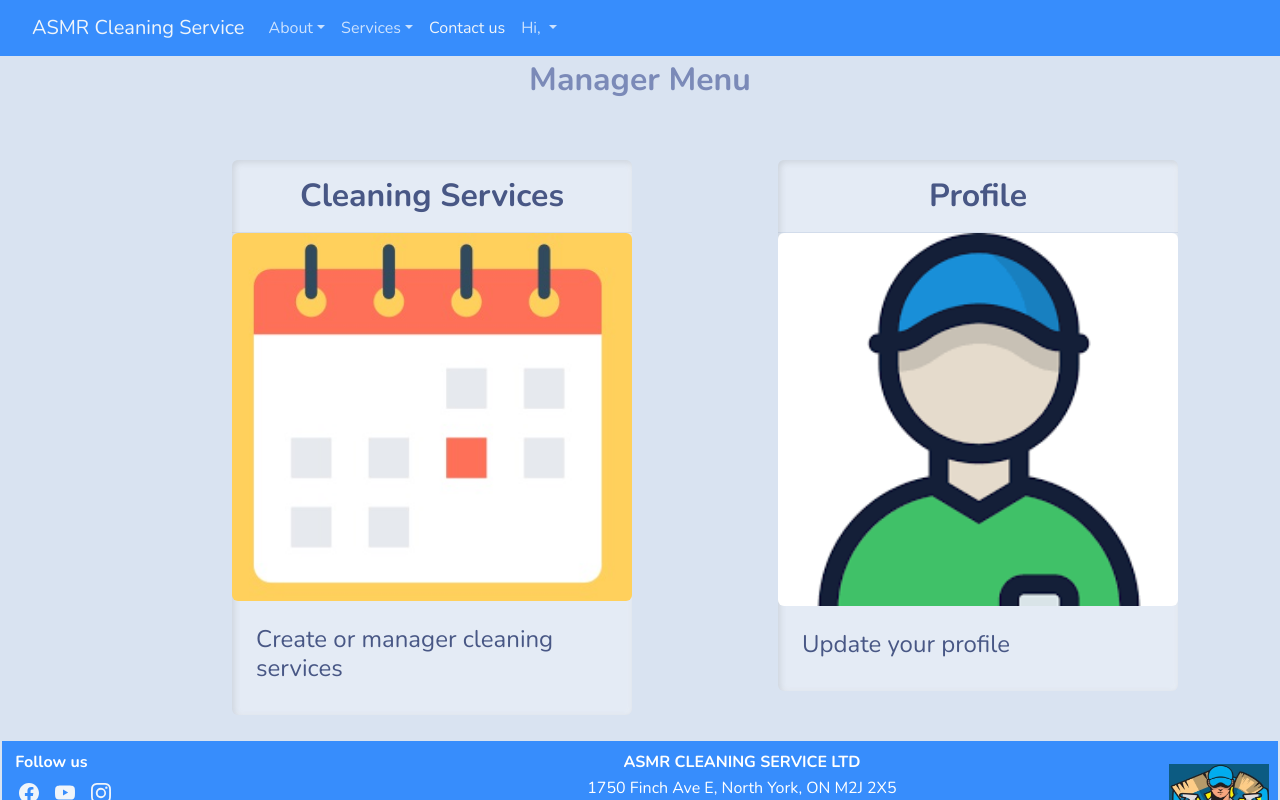
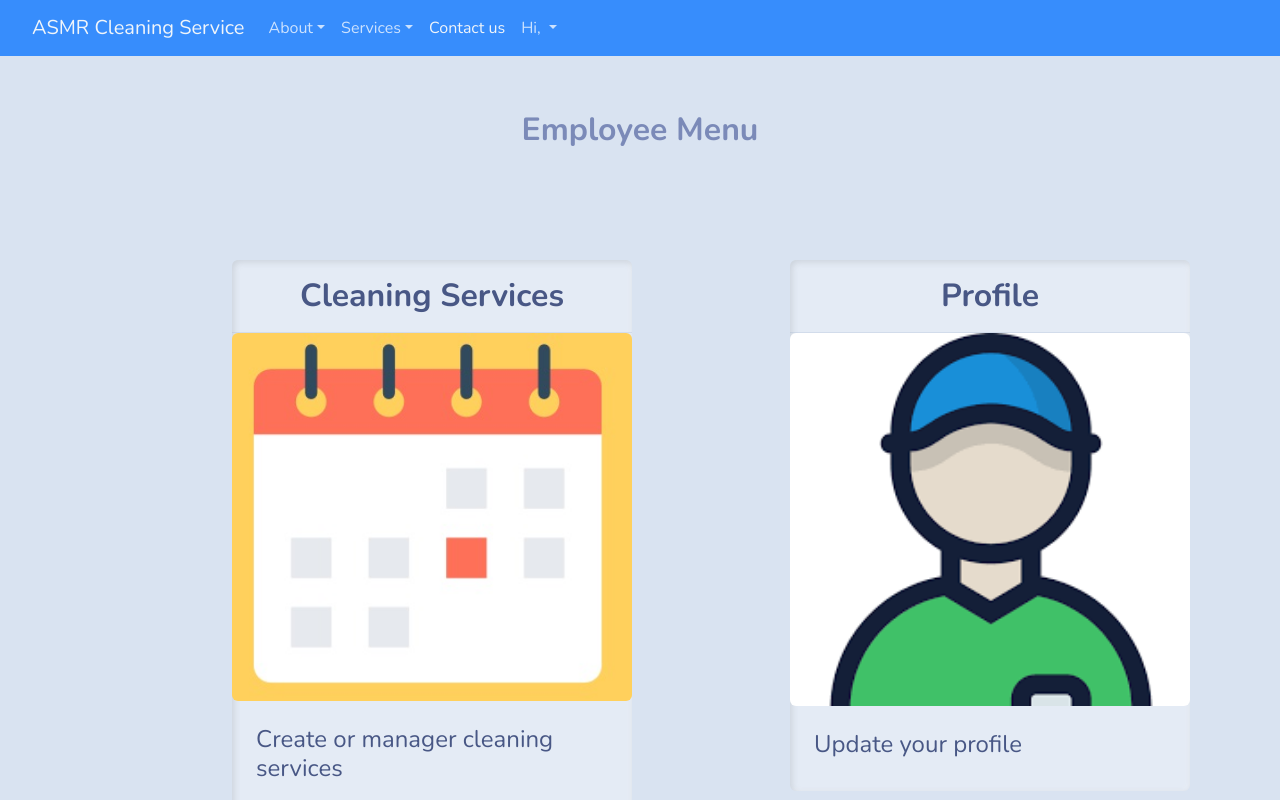
Before and after one commit to ASMRCleaning/ac-ui, a Next.js app: page /employee/userHome in a window 1280 px wide. Shown: the top 800 px of the page. Built offline with nearby package versions, Linux system fonts and the light colour scheme; no server answers; sample sign-in values are in the browser's storage.

Commit message:
adjust header

```diff
--- a/components/Header.js
+++ b/components/Header.js
@@ -86,13 +86,13 @@ const Header = () => {
                                                     <Link style={{ textDecoration: "none" }} href="/customer/booking"> Booking</Link>
                                                 </NavDropdown.Item>
                                                 <NavDropdown.Item>
-                                                    <Link style={{ textDecoration: "none" }} href="/profile"> Profile </Link></NavDropdown.Item>
-                                                <NavDropdown.Item>
                                                     <Link style={{ textDecoration: "none" }} href="/customer/residence">Residence</Link></NavDropdown.Item>
                                             </>)}
                                             {userInfo.role !== "customer" && (
                                                 <NavDropdown.Item>
                                                     <Link style={{ textDecoration: "none" }} href="/employee/userHome"> Home Page </Link></NavDropdown.Item>)}
+                                            <NavDropdown.Item>
+                                                <Link style={{ textDecoration: "none" }} href="/profile"> Profile </Link></NavDropdown.Item>
                                             <NavDropdown.Item>
                                                 <Link style={{ textDecoration: "none" }} href="/password"> Change Password </Link></NavDropdown.Item>
                                             <NavDropdown.Item onClick={logout}> Logout</NavDropdown.Item>
--- a/pages/employee/userHome.js
+++ b/pages/employee/userHome.js
@@ -28,13 +28,12 @@ const UserHome = () => {
     return (
         <>
             <Container className="flex">
-                <Row>
+                {isManager && (<>
+                    <Row style={{ margin: "50px" }}>
                         <p style={{ fontWeight: 'bold', fontSize: '2rem', textAlign: "center" }}>  Manager Menu
                         </p>
                     </Row>
                     <Row>
-                    {isManager && (
-                        <>
                         <Col>
                             <Link style={{ textDecoration: "none" }} href='/employee/subscription'>
                                 <Card id="home-products" style={{ width: '25rem' }} >
@@ -75,8 +74,13 @@ const UserHome = () => {
                                 </Card>
                             </Link>
                         </Col>
+                    </Row>
                 </>)}
-
+                {!isManager && (<>
+                    <Row style={{ margin: "50px" }}>
+                        <p style={{ fontWeight: 'bold', fontSize: '2rem', textAlign: "center" }}>  Employee Menu
+                        </p>
+                    </Row>
                     <Row>
                         <Col className="col col-sm-6" style={{ paddingTop: "40px", paddingLeft: "150px" }}>
                             <Link style={{ textDecoration: "none" }} href='/employee/visit'>
@@ -105,7 +109,7 @@ const UserHome = () => {
                             </Link>
                         </Col>
                     </Row>
-                </Row>
+                    </>)}
                 <br />
             </Container>
         </>
```
Lines whose indentation alone changed are shown as unchanged.
